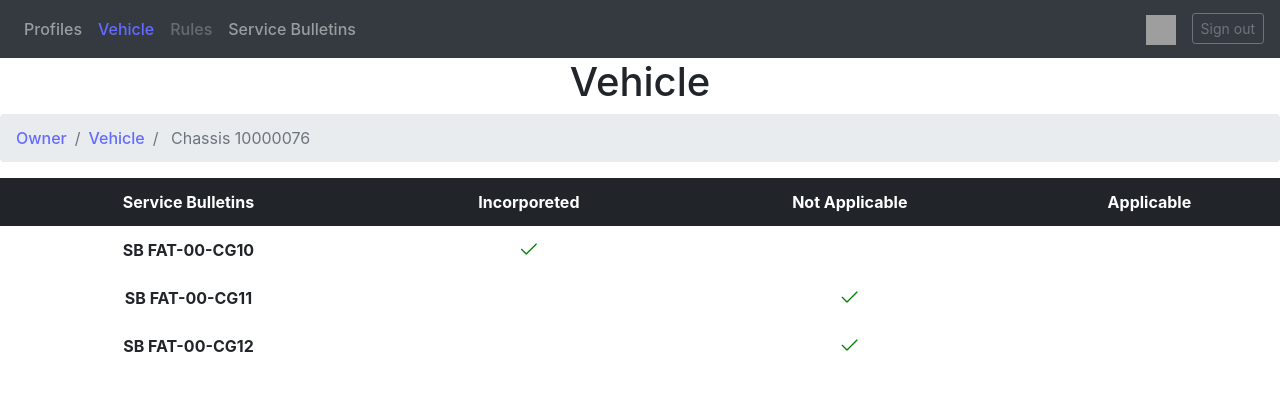
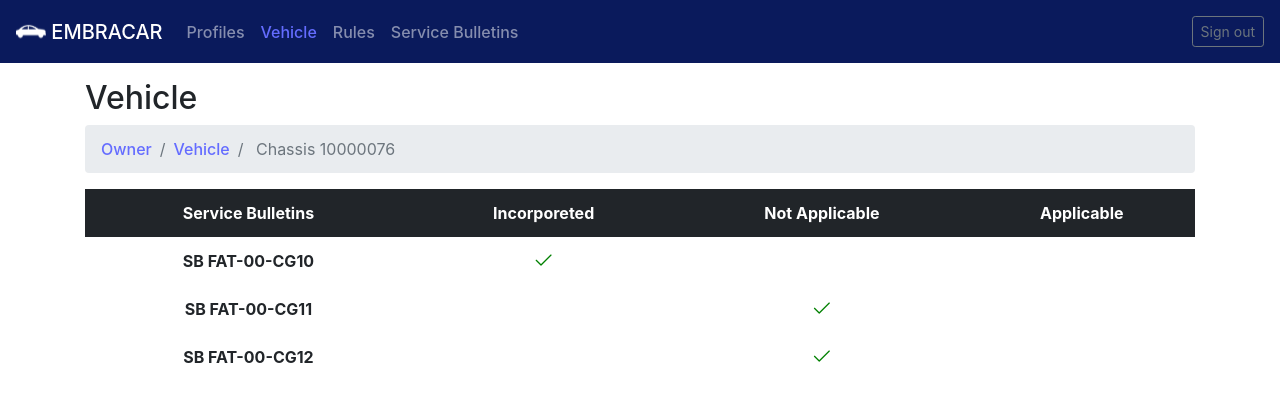
Before and after one commit to GroupHextech/HEXTECH-API4sem, a Vue app in the folder acc-frontend/: page /vehicle in a window 1280 px wide. Shown: the top 402 px of the page. Built offline with nearby package versions, Linux system fonts and the light colour scheme; grey boxes are pictures that could not be loaded.

Commit message:
Update Navbar and Vehicle content

```diff
--- a/acc-frontend/src/components/Navbar.vue
+++ b/acc-frontend/src/components/Navbar.vue
@@ -1,32 +1,50 @@
 <template>
-  <nav class="navbar navbar-expand-lg navbar-dark bg-dark">
-    <div class="collapse navbar-collapse" id="conteudoNavbarSuportado">
+  <nav class="navbar navbar-expand-lg navbar-dark" style="background-color: #0A1A5C">
+    <a class="navbar-brand" href="#">
+      <img
+        src="../assets/sedan-car-side-black-silhouette.svg"
+        width="30"
+        height="30"
+        class="d-inline-block align-top"
+        alt=""
+      />
+      EMBRACAR
+    </a>
+    <button
+      class="navbar-toggler"
+      type="button"
+      data-toggle="collapse"
+      data-target="#textoNavbar"
+      aria-controls="textoNavbar"
+      aria-expanded="false"
+      aria-label="Alterna navegação"
+    >
+      <span class="navbar-toggler-icon"></span>
+    </button>
+    <div class="collapse navbar-collapse" id="textoNavbar">
       <ul class="navbar-nav mr-auto">
-        <li class="nav-item"><a class="nav-link">Profiles</a></li>
         <li class="nav-item">
-          <a class="nav-link"
+          <a class="nav-link" href="#"
+            >Profiles<!--span class="sr-only">(Página atual)</span--></a
+          >
+        </li>
+        <li class="nav-item">
+          <a class="nav-link" href="#"
             ><router-link to="/vehicle">Vehicle</router-link></a
           >
         </li>
-        <li class="nav-item"><a class="nav-link disabled">Rules</a></li>
-        <li class="nav-item"><a class="nav-link">Service Bulletins</a></li>
+        <li class="nav-item">
+          <a class="nav-link" href="#">Rules</a>
+        </li>
+        <li class="nav-item">
+          <a class="nav-link">Service Bulletins</a>
+        </li>
       </ul>
-      <div>
-        <a class="navbar-brand" href="#">
-          <img
-            src="/docs/4.1/assets/brand/bootstrap-solid.svg"
-            width="30"
-            height="30"
-            alt=""
-          />
-        </a>
-      </div>
-
-      <div>
+      <span class="navbar-text">
         <button type="button" class="btn btn-outline-secondary btn-sm">
           Sign out
         </button>
-      </div>
+      </span>
     </div>
   </nav>
 </template>
--- a/acc-frontend/src/style.css
+++ b/acc-frontend/src/style.css
@@ -28,6 +28,12 @@ a:hover {
   text-align: center;
 }
 
+.page-title {
+  text-align: left;
+  margin-top: 16px;
+  margin-bottom: 8px;
+}
+
 @media (prefers-color-scheme: light) {
   :root {
     color: #213547;
--- a/acc-frontend/src/views/Vehicle.vue
+++ b/acc-frontend/src/views/Vehicle.vue
@@ -1,6 +1,6 @@
 <template>
-  <div class="vehicle">
-    <h1>Vehicle</h1>
+  <div class="container">
+    <h2 class="page-title">Vehicle</h2>
     <nav aria-label="breadcrumb">
       <ol class="breadcrumb">
         <li class="breadcrumb-item"><a href="#">Owner</a></li>
```
Also changed, not shown: acc-frontend/src/assets/sedan-car-side-black-silhouette.svg (added).
